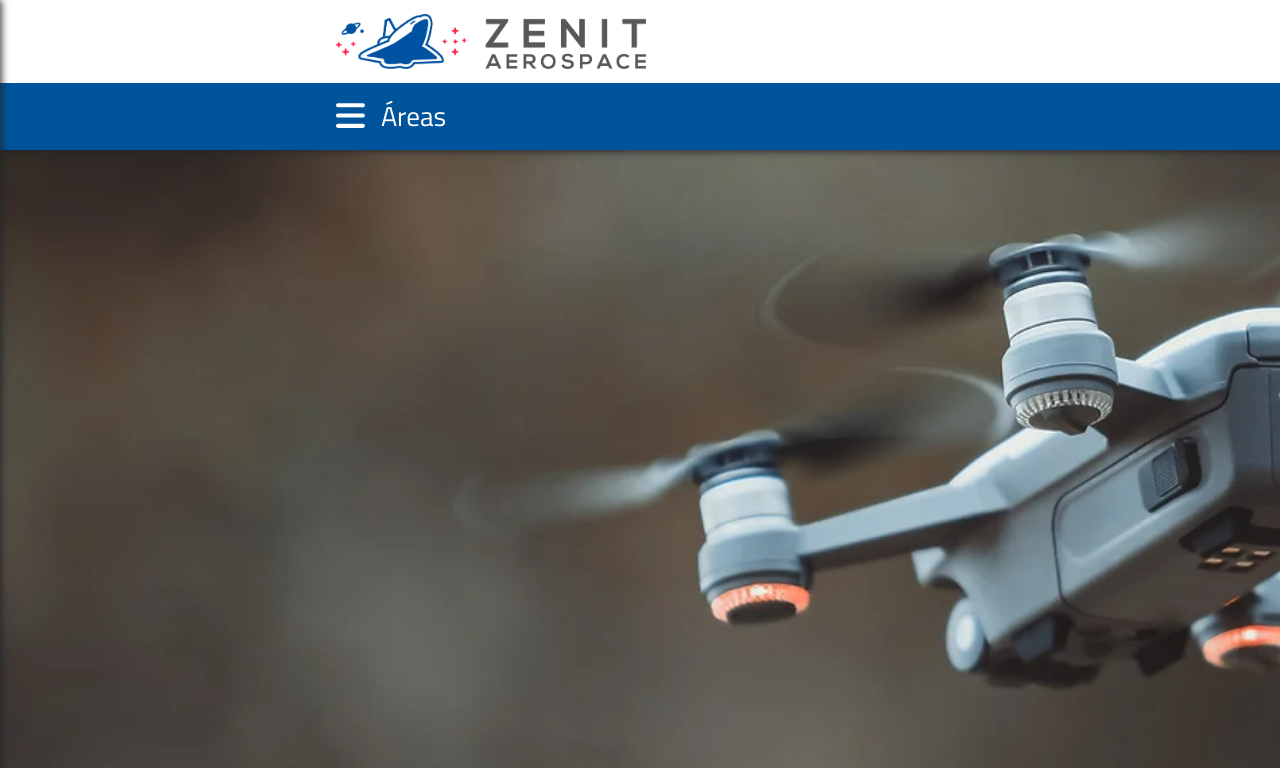
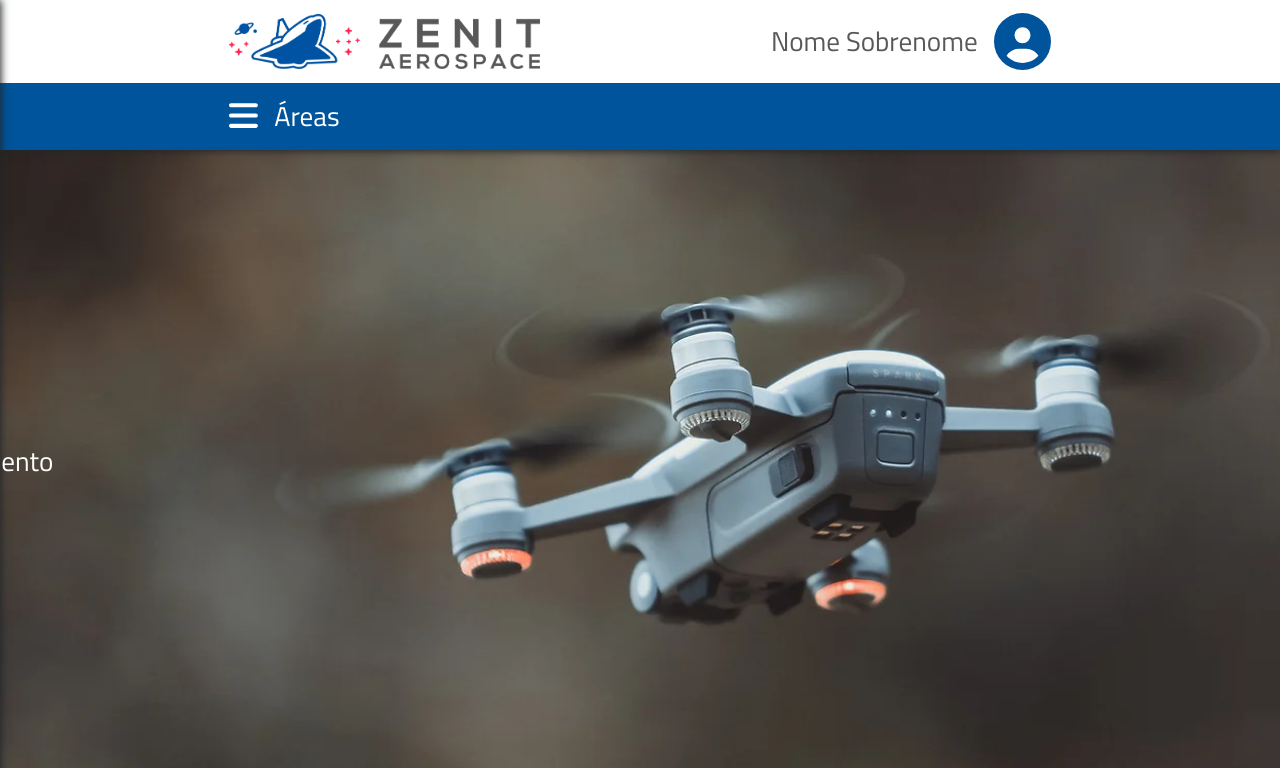
Before and after one commit to mdsreq-fga-unb/2022.2-AeroWiki, a React (Create React App) app in the folder aerowiki/front/: page /home in a window 1280 px wide. Shown: the top 768 px of the page. Built offline with nearby package versions, Linux system fonts and the light colour scheme.

Commit message:
Correção da responsividade da tela e botões

```diff
--- a/aerowiki/front/src/components/Header/Header.css
+++ b/aerowiki/front/src/components/Header/Header.css
@@ -8,18 +8,20 @@
 header{
     box-shadow: 0px 1px 8px;
     position: fixed;
+    top: 0;
     z-index: 10;
+    width: 100%;
 }
 
 main{
     height: 100%;
-    width: 1280px;
+    width: 66.666%;
     margin: auto auto;
 }
 
 #mainheader{
     height: 83px;
-    width: 1920px;
+    width: 100%;
     background-color: white;
 }
 
@@ -31,8 +33,10 @@ main{
     align-items: center;
     padding: 0 1rem;
 }
-#logo img{
+.logo{
+    display: flex;
     height: 55px;
+    width: fit-content;
 }
 #user{
     display: flex;
--- a/aerowiki/front/src/components/Header/Header.js
+++ b/aerowiki/front/src/components/Header/Header.js
@@ -10,7 +10,7 @@ function Header(){
         <div id='mainheader'>
           <main>
             <div id='pad-box'>
-              <div id='logo'>
+              <div className='logo'>
                 <img src={LogoHorizontal} alt='logo'></img>
               </div>
 
--- a/aerowiki/front/src/components/Navbar/NavMenu.css
+++ b/aerowiki/front/src/components/Navbar/NavMenu.css
@@ -31,6 +31,7 @@
 #navbar-areas{
     display: flex;
     flex-direction: column;
+    width: 100%;
 }
 
 .area{
--- a/aerowiki/front/src/components/Navbar/Navbar.css
+++ b/aerowiki/front/src/components/Navbar/Navbar.css
@@ -25,7 +25,7 @@
     position: absolute;
     top: 0;
     height: 100vw;
-    width: 320px;
+    width: 16.665%;
     background-color: var(--zlight-blue);
     display: flex;
     justify-content: center;
@@ -36,6 +36,6 @@
     transition: 500ms;
 }
 #nav-menu{
-    left: -320px;
+    left: -16.665%;
     transition: 500ms;
 }
--- a/aerowiki/front/src/components/UserMenu/UserMenu.css
+++ b/aerowiki/front/src/components/UserMenu/UserMenu.css
@@ -26,7 +26,7 @@
     background-color: var(--zgrey);
     position: absolute;
     top: 83px;
-    right: 320px;
+    right: 16.665%;
     width: 320px;
     border-radius: 16px;
     padding: 8px;
--- a/aerowiki/front/src/components/UserMenu/UserMenuData.js
+++ b/aerowiki/front/src/components/UserMenu/UserMenuData.js
@@ -5,7 +5,7 @@ import * as faIcons from '@fortawesome/free-solid-svg-icons'
 export const UserMenuData = [
     {
         title: 'Meus Dados',
-        path: '/user',
+        path: '/myAccount',
         icon: <FontAwesomeIcon icon={faIcons.faUserPen} />,
         class: 'nav-text'
     },
@@ -17,7 +17,7 @@ export const UserMenuData = [
     },
     {
         title: 'Sair',
-        path: '/',
+        path: '/login',
         icon: <FontAwesomeIcon icon={faIcons.faRightFromBracket} />,
         class: 'nav-text'
     }
--- a/aerowiki/front/src/components/ZenitPoster/ZenitPoster.css
+++ b/aerowiki/front/src/components/ZenitPoster/ZenitPoster.css
@@ -1,6 +1,6 @@
 #poster-container{
     height: 620px;
-    width: 1920px;
+    width: 100%;
     background-image: url('../../img/background.webp');
     background-size: cover;
     background-position: center;
--- a/aerowiki/front/src/pages/Account/Account.js
+++ b/aerowiki/front/src/pages/Account/Account.js
@@ -5,9 +5,18 @@ import Footer from '../../components/Footer/Footer'
 function Account() {
     return (
       <>
-      <Header></Header>
-      <CardAccount></CardAccount>
-      <Footer></Footer>
+      <header>
+        <Header></Header>
+      </header>
+
+      <div id='web-body'>
+        <CardAccount></CardAccount>
+      </div>
+
+      <footer>
+        <Footer></Footer>
+      </footer>
+
       </>
     )
   }
--- a/aerowiki/front/src/pages/Home/Home.css
+++ b/aerowiki/front/src/pages/Home/Home.css
@@ -10,7 +10,7 @@
 }
 #app{
     height: 100vh;
-    width: 1920px;
+    width: 100vw;
     display: flex;
     flex-direction: column;
 }
```
Also changed, not shown: 1 other file (tests, documents, lock files or other folders).
